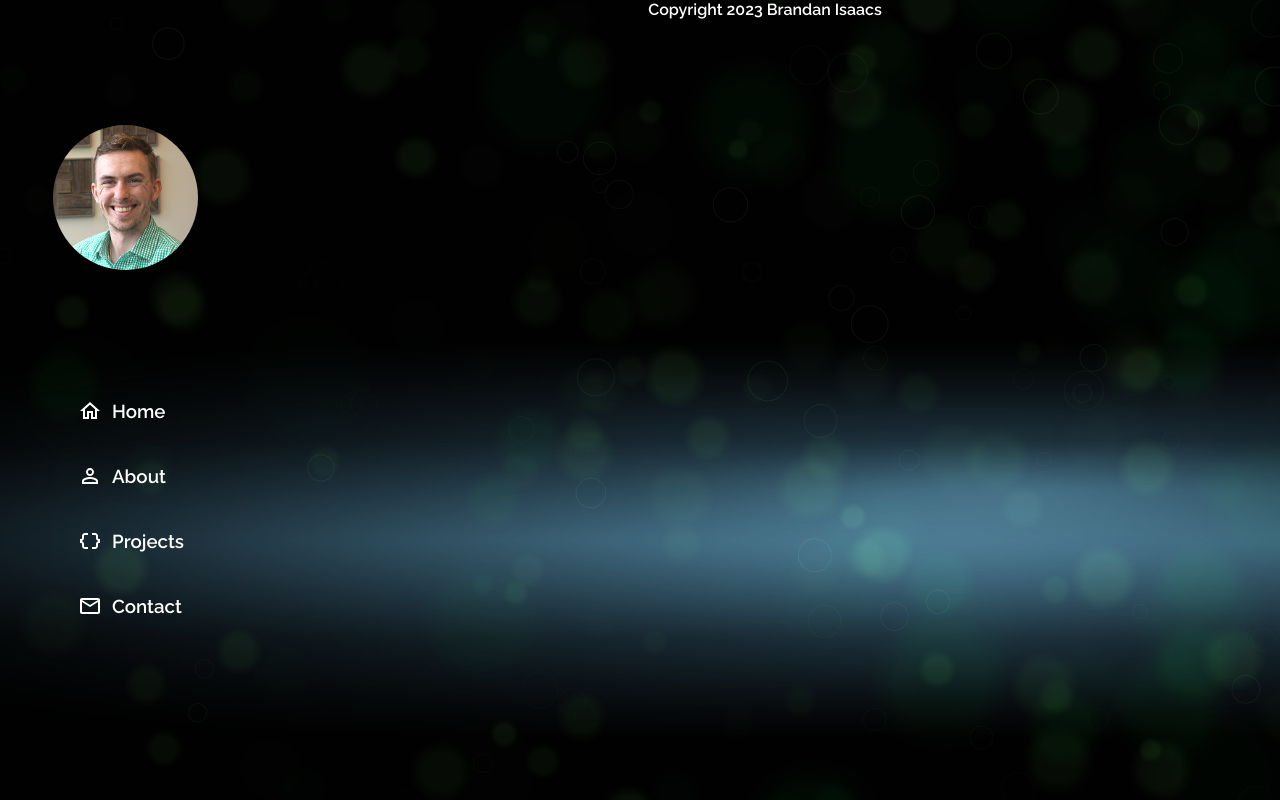
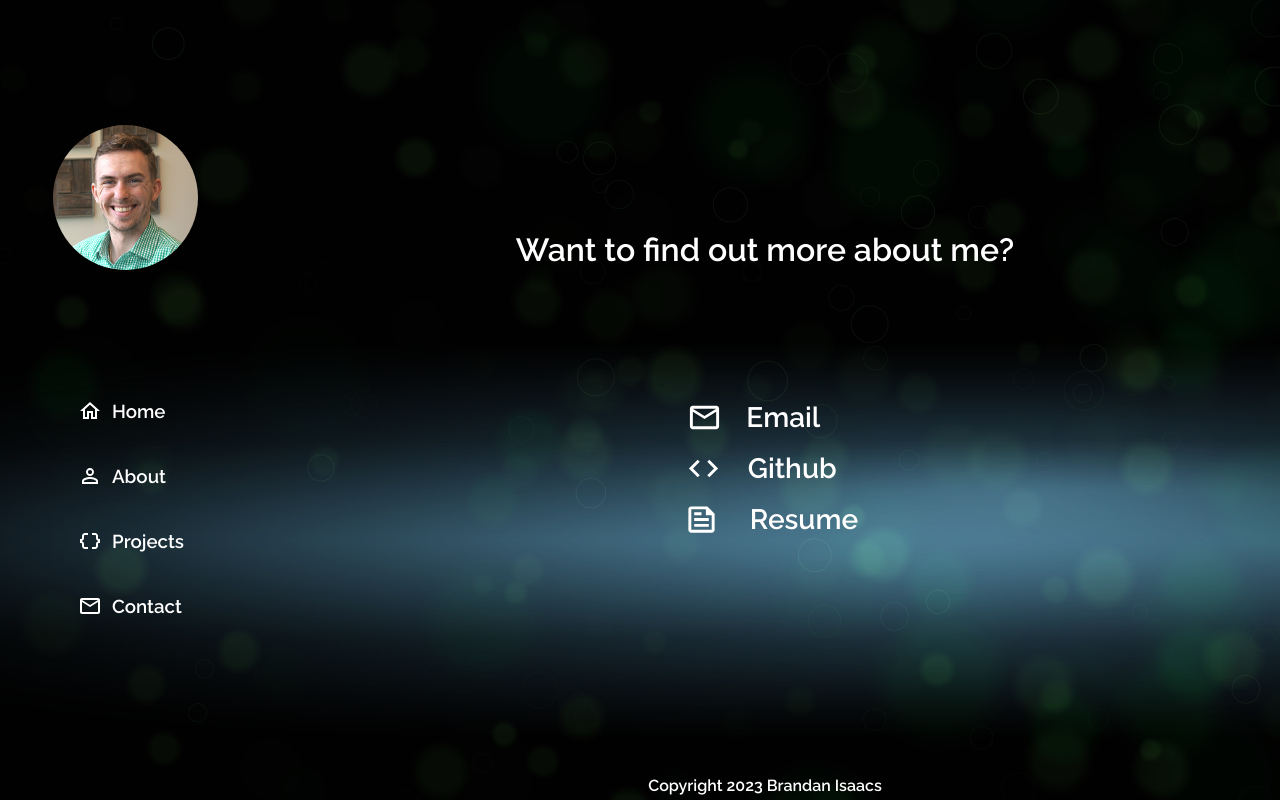
Before and after one commit to brand421/portfolio-site, a React (Create React App) app: page /contact in a window 1280 px wide. Built offline with nearby package versions, Linux system fonts and the light colour scheme.

Commit message:
add links to contact page, add to project page

```diff
--- a/public/index.html
+++ b/public/index.html
@@ -23,13 +23,18 @@
       work correctly both with client-side routing and a non-root public URL.
       Learn how to configure a non-root public URL by running `npm run build`.
     -->
-    <link href='https://unpkg.com/boxicons@2.1.4/css/boxicons.min.css' rel='stylesheet'>
-    <link rel="stylesheet" href="https://unicons.iconscout.com/release/v4.0.8/css/line.css">
-    <title>React App</title>
+    <link
+      href="https://unpkg.com/boxicons@2.1.4/css/boxicons.min.css"
+      rel="stylesheet"
+    />
+    <link
+      rel="stylesheet"
+      href="https://unicons.iconscout.com/release/v4.0.8/css/line.css"
+    />
+    <title>Brandan Isaacs</title>
   </head>
   <body>
     <noscript>You need to enable JavaScript to run this app.</noscript>
     <div id="root"></div>
-
   </body>
 </html>
--- a/src/components/About/About.jsx
+++ b/src/components/About/About.jsx
@@ -39,12 +39,12 @@ export default function About() {
         <p>
           that would love to join your team. I started my programming journey in
           October of 2022, and dabbled in a couple different disciplines before
-          settling on Full Stack Development.
+          settling on Full Stack Development with a focus on the MERN stack.
           <br></br>
           <br></br>
           Outside of coding, I enjoy hockey (both playing and watching), as well
           as playing guitar. I also run my own home server out of the basement
-          for file backup and media storage. Also, it hosts this very website!
+          for file backup and media storage.
         </p>
       </div>
       <div className="about__item"></div>
--- a/src/components/AnimatedRoutes.jsx
+++ b/src/components/AnimatedRoutes.jsx
@@ -5,6 +5,7 @@ import Projects from "./Projects/Projects";
 import { Routes, Route, useLocation } from "react-router-dom";
 
 import { AnimatePresence } from "framer-motion";
+import Contact from "./Contact/Contact";
 
 export default function AnimatedRoutes() {
   const location = useLocation();
@@ -14,6 +15,7 @@ export default function AnimatedRoutes() {
         <Route index element={<Home />} />
         <Route path="/about" element={<About />} />
         <Route path="/projects" element={<Projects />} />
+        <Route path="/contact" element={<Contact />} />
       </Routes>
     </AnimatePresence>
   );
--- /dev/null
+++ b/src/components/Contact/Contact.jsx
@@ -0,0 +1,84 @@
+import React from "react";
+import EmailOutlinedIcon from "@mui/icons-material/EmailOutlined";
+import "./contact.css";
+import { IconButton } from "@mui/material";
+import { motion } from "framer-motion";
+import { CodeOutlined, FeedOutlined } from "@mui/icons-material";
+import resume from "./Brandan_resume.pdf";
+
+function Contact() {
+  return (
+    <motion.div
+      className="contact__container"
+      initial={{
+        opacity: 0,
+        transform: "translateX(-50px)",
+        delay: "1s",
+        transition: "3s",
+      }}
+      animate={{
+        opacity: 1,
+        transform: "translateX(0px)",
+        transition: "3s",
+        delay: "2s",
+      }}
+      exit={{
+        opacity: 0,
+        transform: "translateX(-50px)",
+        transition: { duration: 0.1 },
+      }}
+    >
+      <div>
+        <h1 className="contact__header">Want to find out more about me?</h1>
+        <div className="contact__links">
+          <IconButton
+            aria-label="email"
+            sx={{
+              ":hover": { backgroundColor: "transparent" },
+              color: "white",
+            }}
+            href="mailto:brandan.isaacs@gmail.com"
+            disableRipple
+          >
+            <EmailOutlinedIcon
+              fontSize="large"
+              sx={{
+                color: "white",
+              }}
+            />
+            <h3 className="contact__text">Email</h3>
+          </IconButton>
+          <IconButton
+            aria-label="code"
+            sx={{
+              ":hover": { backgroundColor: "transparent" },
+              color: "white",
+            }}
+            href="https://github.com/brand421"
+            target="_blank"
+            rel="noreferrer"
+            disableRipple
+          >
+            <CodeOutlined fontSize="large" sx={{ color: "white" }} />
+            <h3 className="contact__text">Github</h3>
+          </IconButton>
+          <IconButton
+            aria-label="paper"
+            sx={{
+              ":hover": { backgroundColor: "transparent" },
+              color: "white",
+            }}
+            disableRipple
+            href={resume}
+            download="Brandan Isaacs.pdf"
+          >
+            <FeedOutlined fontSize="large" sx={{ color: "white" }} />
+            <h3 className="contact__text">Resume</h3>
+          </IconButton>
+        </div>
+      </div>
+    </motion.div>
+  );
+}
+
+export default Contact;
--- /dev/null
+++ b/src/components/Contact/contact.css
@@ -0,0 +1,25 @@
+.contact__container{
+    width: auto;
+    height: 97vh;
+    margin-left: 250px;
+    color: white;
+    display: flex;
+    align-items: center;
+    justify-content: center;
+}
+
+.contact__header {
+    padding-bottom: 25%;
+}
+
+.contact__links {
+    display: flex;
+    justify-content: space-between;
+    flex-direction: column;
+    align-items: flex-start;
+    padding-left: 35%;
+}
+
+.contact__text {
+    padding-left:20%;
+}
--- a/src/components/Projects/projectItems.js
+++ b/src/components/Projects/projectItems.js
@@ -1,6 +1,7 @@
 import propertySite from "./projectImages/property_management_site.jpg";
 import noteApp from "./projectImages/keeper_app.png";
 import todoApp from "./projectImages/to-do-list.jpg";
+import blogSite from "./projectImages/blog_site.jpg";
 
 const projectItems = [
   {
@@ -27,6 +28,13 @@ const projectItems = [
     projectLink: "",
     projectGithub: "https://github.com/brand421/Property-Management-Site",
   },
+  {
+    projectName: "Blog Site",
+    projectImg: blogSite,
+    projectDescr: "A blog site that saves composed posts to a DB",
+    projectLink: "",
+    projectGithub: "https://github.com/brand421/Blog-Site",
+  },
 ];
 
 export default projectItems;
--- a/src/components/Sidebar/sidebar.css
+++ b/src/components/Sidebar/sidebar.css
@@ -39,11 +39,13 @@
     flex-direction: column;
     width: 250px;
     align-items: space-around;
+
 }
 
 .menu__items :hover {
     background-color: rgba(127, 255, 212, 0.541);
-    transition: .5s;
+    transition: .5s ease-in-out, .5s ease-in-out;
+    cursor: pointer;
 }
 
 .menu__item :hover {
```
Also changed, not shown: src/components/Projects/projectImages/blog_site.jpg (added), 1 other file (tests, documents, lock files or other folders).
